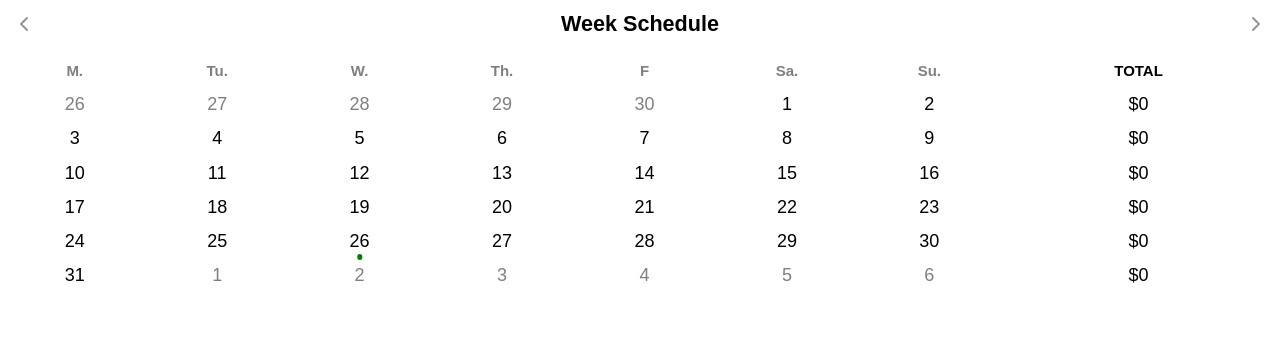
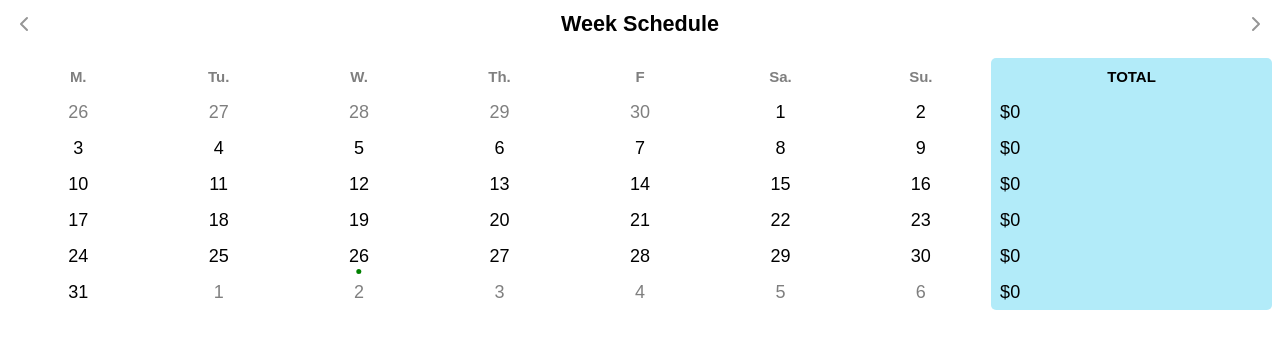
Before and after one commit to MinhQuan-Tran/Payment-Calculator, a Vue app in the folder Payment Calculator/: page / in a window 1280 px wide. Shown: the top 348 px of the page. Built offline with nearby package versions, Linux system fonts and the light colour scheme.

Commit message:
Update test UI

```diff
--- a/Payment Calculator/src/assets/main.css
+++ b/Payment Calculator/src/assets/main.css
@@ -4,3 +4,15 @@
 
   --border-radius: 5px;
 }
+
+body {
+  overflow: hidden;
+}
+
+#app {
+  display: flex;
+  flex-direction: column;
+  align-items: stretch;
+  height: 100vh;
+  width: 100%;
+}
--- a/Payment Calculator/src/components/WeekSchedule.vue
+++ b/Payment Calculator/src/components/WeekSchedule.vue
@@ -149,8 +149,7 @@ export default {
 .calendar {
     display: grid;
     grid-template-columns: repeat(7, 1fr) 2fr;
-    grid-template-rows: repeat(7, 1.4em);
-    gap: 0.5rem;
+    grid-template-rows: repeat(7, 2em);
     margin-top: 1rem;
     text-align: center;
     width: 100%;
@@ -162,23 +161,42 @@ export default {
     align-items: center;
     justify-content: center;
     overflow: visible;
+    box-sizing: border-box;
 }
 
-.calendar .week-day,
-.calendar .week-total {
+.week-day,
+.week-total {
     font-weight: bold;
     font-size: smaller;
 }
 
-.calendar .week-day {
-    color: rgba(0, 0, 0, 0.5)
+.week-day {
+    color: rgba(0, 0, 0, 0.5);
 }
 
-.calendar .total::before {
+.week-total {
+    background-color: rgba(0, 188, 235, 0.3);
+    border-top-left-radius: var(--border-radius);
+    border-top-right-radius: var(--border-radius);
+}
+
+.total {
+    text-align: left;
+    justify-content: start;
+    background-color: rgba(0, 188, 235, 0.3);
+    padding-left: 0.5rem;
+}
+
+.total:last-child {
+    border-bottom-left-radius: var(--border-radius);
+    border-bottom-right-radius: var(--border-radius);
+}
+
+.total::before {
     content: "$";
 }
 
-.calendar .day {
+.day {
     position: relative;
     cursor: pointer;
     transition: all 0.3s ease-in-out;
@@ -188,22 +206,24 @@ export default {
     display: flex;
     align-items: center;
     justify-content: center;
+    border: none;
+    background: none;
 }
 
-.calendar .day:hover {
+.day:hover {
     background-color: rgba(0, 204, 255, 0.15);
 }
 
-.calendar .day:focus {
+.day:focus {
     background-color: rgba(0, 204, 255, 0.3);
 }
 
-.calendar .prev-month,
-.calendar .next-month {
+.prev-month,
+.next-month {
     color: rgba(0, 0, 0, 0.5);
 }
 
-.calendar .has-entry::after {
+.has-entry::after {
     content: "";
     position: absolute;
     bottom: 0rem;
```
